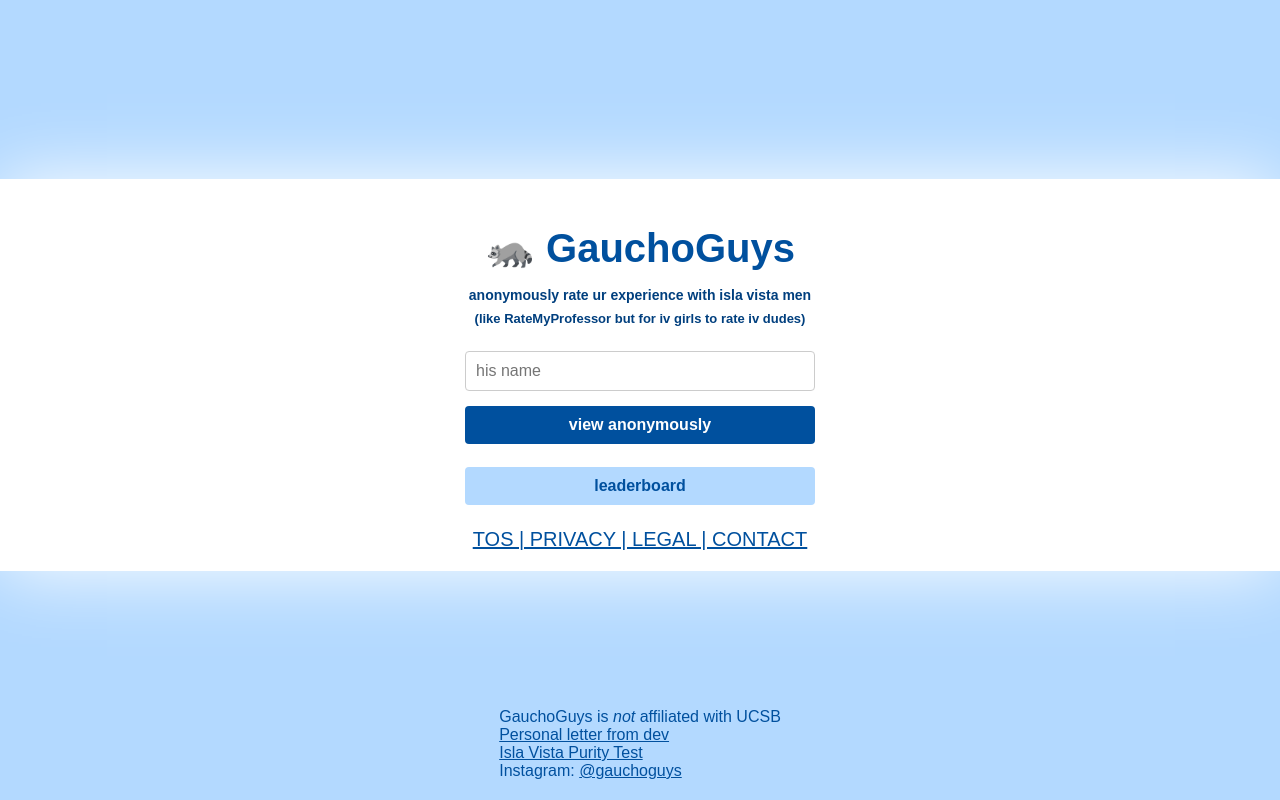
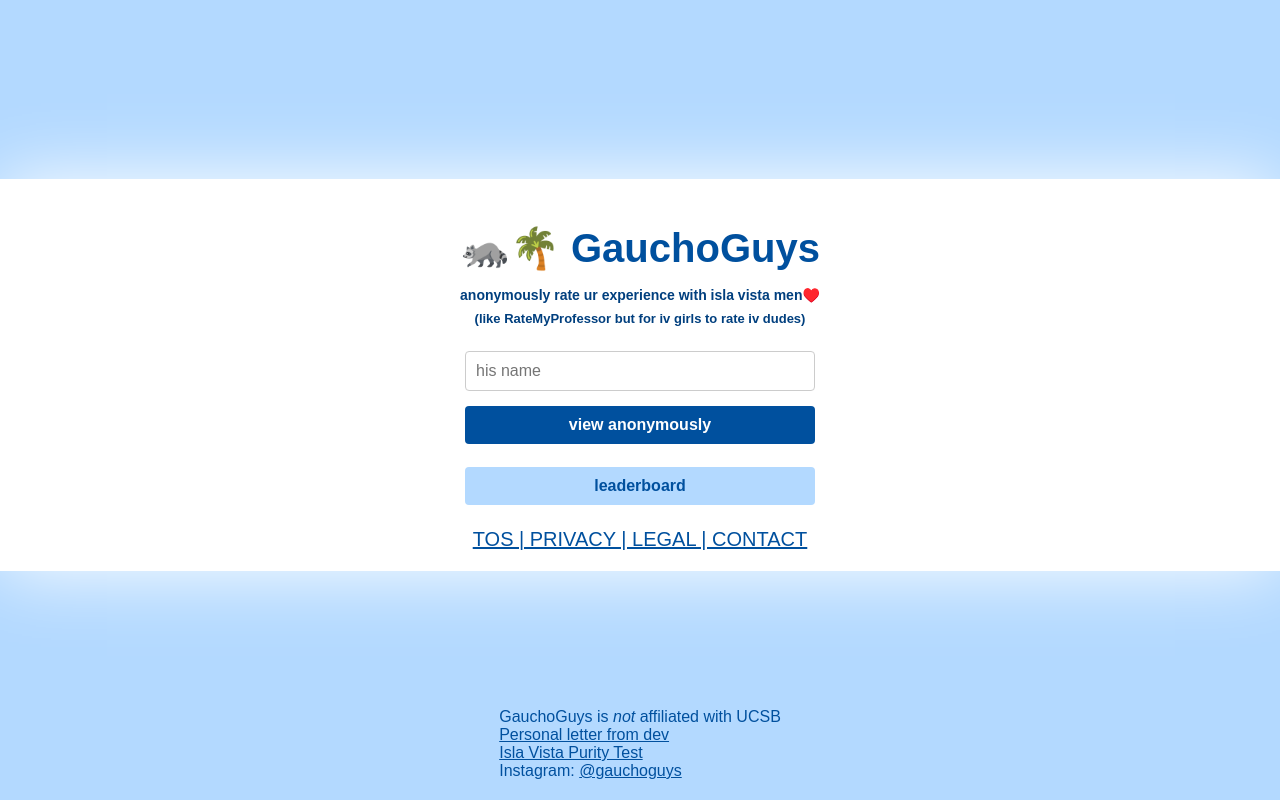
Before and after one commit to 4id2nsad4u4t235dshj0qnav4lf/vt4e56425y356u, a plain HTML site: page index.html in a window 1280 px wide. Drawn offline with Linux system fonts and the light colour scheme.

Commit message:
Update index.html

```diff
--- a/index.html
+++ b/index.html
@@ -92,9 +92,9 @@
 </head>
 <body>
     <div class="container">
-        <h1>🦝 GauchoGuys</h1>
+        <h1>🦝🌴 GauchoGuys</h1>
 
-        <span class="h" style="font-size: 14px">anonymously rate ur experience with isla vista men</span> <br/>
+        <span class="h" style="font-size: 14px">anonymously rate ur experience with isla vista men♥️</span> <br/>
 
         <span class="h" style="font-size: 13px">(like RateMyProfessor but for iv girls to rate iv dudes)</span>
 
```
